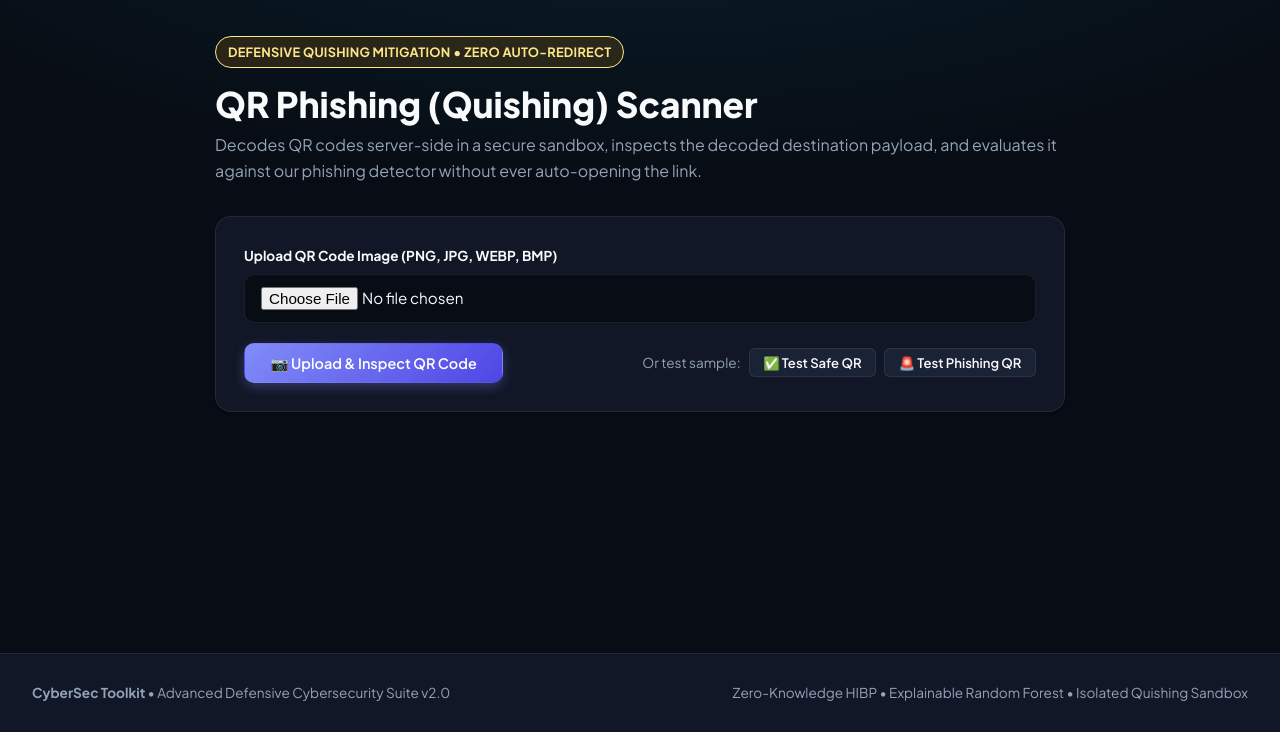
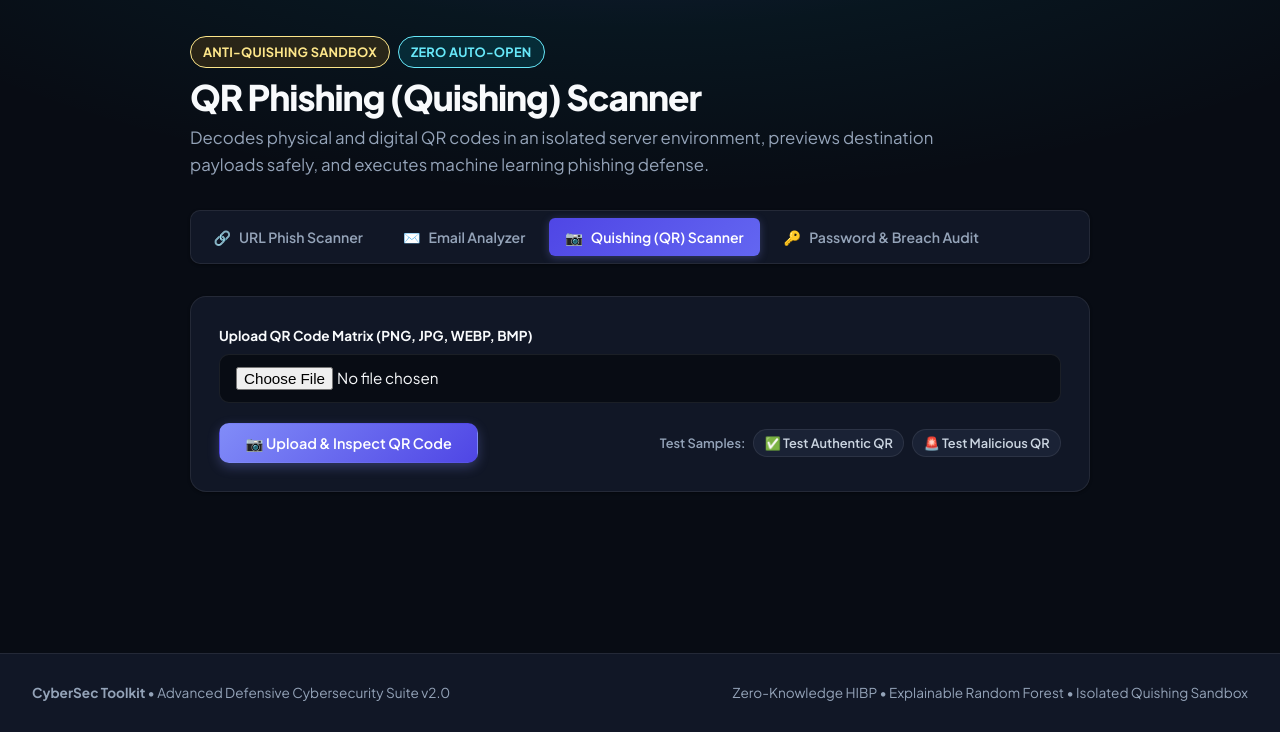
Before and after one commit to jeevicyber28/cybersec-toolkit, a Flask app: page /qr-scanner/ in a window 1280 px wide; the page is wider, and only the part inside the window is pictured. Shown: the part 68-800 px from the top of that part. Run offline with Flask 3, Linux system fonts and the light colour scheme; some libraries are stand-ins or nearby versions.

Commit message:
Enhance UI design and navigation system: app/templates/tools/qr_scanner.html

```diff
--- a/app/templates/tools/qr_scanner.html
+++ b/app/templates/tools/qr_scanner.html
@@ -3,13 +3,32 @@
 {% block title %}QR Phishing (Quishing) Scanner &bull; CyberSec Toolkit{% endblock %}
 
 {% block content %}
-<div style="max-width: 850px; margin: 0 auto;">
-  <div style="margin-bottom: 2rem;">
-    <span class="badge badge-warning" style="margin-bottom: 0.5rem;">Defensive Quishing Mitigation &bull; Zero Auto-Redirect</span>
-    <h1 style="font-size: 2.2rem; font-weight: 800;">QR Phishing (Quishing) Scanner</h1>
-    <p style="color: var(--text-muted); font-size: 1rem;">
-      Decodes QR codes server-side in a secure sandbox, inspects the decoded destination payload, and evaluates it against our phishing detector without ever auto-opening the link.
+<div style="max-width: 900px; margin: 0 auto;">
+  <div class="page-header">
+    <div style="display: flex; gap: 0.5rem; align-items: center; margin-bottom: 0.5rem;">
+      <span class="badge badge-warning">Anti-Quishing Sandbox</span>
+      <span class="badge badge-info">Zero Auto-Open</span>
+    </div>
+    <h1 class="page-title">QR Phishing (Quishing) Scanner</h1>
+    <p class="page-subtitle">
+      Decodes physical and digital QR codes in an isolated server environment, previews destination payloads safely, and executes machine learning phishing defense.
     </p>
+  </div>
+
+  <!-- Tools Quick Switcher Subnav Strip -->
+  <div class="tools-subnav">
+    <a href="{{ url_for('url_scanner.index') }}" class="tools-subnav-btn">
+      <span>🔗</span> URL Phish Scanner
+    </a>
+    <a href="{{ url_for('email_analyzer.index') }}" class="tools-subnav-btn">
+      <span>✉️</span> Email Analyzer
+    </a>
+    <a href="{{ url_for('qr_scanner.index') }}" class="tools-subnav-btn active">
+      <span>📷</span> Quishing (QR) Scanner
+    </a>
+    <a href="{{ url_for('password_checker.index') }}" class="tools-subnav-btn">
+      <span>🔑</span> Password &amp; Breach Audit
+    </a>
   </div>
 
   <!-- Upload Card -->
@@ -18,7 +37,7 @@
       <input type="hidden" name="csrf_token" value="{{ csrf_token() }}">
 
       <div class="form-group">
-        <label class="form-label" for="qr_image">Upload QR Code Image (PNG, JPG, WEBP, BMP)</label>
+        <label class="form-label" for="qr_image">Upload QR Code Matrix (PNG, JPG, WEBP, BMP)</label>
         <input type="file" id="qr_image" name="qr_image" class="form-control" accept="image/*">
       </div>
 
@@ -27,14 +46,14 @@
           📷 Upload &amp; Inspect QR Code
         </button>
 
-        <!-- Test with Samples -->
-        <div style="display: flex; align-items: center; gap: 0.5rem; font-size: 0.85rem; color: var(--text-muted);">
-          <span>Or test sample:</span>
-          <button type="submit" name="sample_choice" value="safe" class="btn btn-secondary btn-sm">
-            ✅ Test Safe QR
+        <!-- Test with Samples Chips -->
+        <div class="chip-container" style="margin-top: 0;">
+          <span class="chip-label">Test Samples:</span>
+          <button type="submit" name="sample_choice" value="safe" class="chip-btn">
+            ✅ Test Authentic QR
           </button>
-          <button type="submit" name="sample_choice" value="phish" class="btn btn-secondary btn-sm">
-            🚨 Test Phishing QR
+          <button type="submit" name="sample_choice" value="phish" class="chip-btn">
+            🚨 Test Malicious QR
           </button>
         </div>
       </div>
@@ -43,7 +62,7 @@
 
   <!-- Results Card -->
   {% if result %}
-  <div class="card" style="margin-bottom: 2.5rem; border-top: 5px solid {% if result.verdict == 'Safe' or 'Safe' in result.verdict %}#10b981{% elif result.verdict == 'Suspicious' %}#f59e0b{% elif result.success == false %}#94a3b8{% else %}#ef4444{% endif %};">
+  <div class="card" style="margin-bottom: 2.5rem; border-top: 5px solid {% if result.verdict == 'Safe' or 'Safe' in result.verdict %}var(--accent-emerald){% elif result.verdict == 'Suspicious' %}var(--accent-amber){% elif result.success == false %}var(--text-muted){% else %}var(--accent-rose){% endif %};">
     {% if not result.success %}
       <div class="alert alert-warning" style="margin-bottom: 0;">
         ⚠️ {{ result.error }}
@@ -51,46 +70,46 @@
     {% else %}
       <div style="display: flex; justify-content: space-between; align-items: flex-start; flex-wrap: wrap; gap: 1rem; margin-bottom: 1.5rem;">
         <div>
-          <span class="badge badge-{{ result.verdict_class }}" style="font-size: 1rem; padding: 0.4rem 1rem; margin-bottom: 0.5rem;">
+          <span class="badge badge-{{ result.verdict_class }}" style="font-size: 0.9rem; padding: 0.4rem 1rem; margin-bottom: 0.5rem;">
             {{ result.verdict }}
           </span>
-          <h2 style="font-size: 1.3rem; font-weight: 700; margin-top: 0.4rem;">
-            QR Payload Assessment
+          <h2 style="font-size: 1.35rem; font-weight: 800; margin-top: 0.4rem; color: var(--text-main);">
+            QR Destination Assessment
           </h2>
         </div>
         <div style="text-align: right;">
-          <span style="font-size: 0.8rem; color: var(--text-muted); text-transform: uppercase; font-weight: 600;">Risk Score</span>
-          <div style="font-size: 2.8rem; font-weight: 800; line-height: 1; color: {% if result.risk_score < 35 %}#10b981{% elif result.risk_score < 65 %}#f59e0b{% else %}#ef4444{% endif %};">
+          <span style="font-size: 0.75rem; color: var(--text-muted); text-transform: uppercase; font-weight: 700; letter-spacing: 0.05em;">Risk Index</span>
+          <div style="font-size: 3rem; font-weight: 800; line-height: 1; color: {% if result.risk_score < 35 %}var(--accent-emerald){% elif result.risk_score < 65 %}var(--accent-amber){% else %}var(--accent-rose){% endif %}; margin-top: 0.2rem;">
             {{ result.risk_score }}<span style="font-size: 1.2rem; color: var(--text-muted); font-weight: 500;">/100</span>
           </div>
         </div>
       </div>
 
       <!-- Educational Quarantine Box: Decoded URL Display BEFORE verdict -->
-      <div style="background: var(--bg-card-hover); border: 2px dashed var(--border-color); border-radius: var(--radius-md); padding: 1.5rem; margin-bottom: 1.5rem;">
-        <div style="display: flex; justify-content: space-between; align-items: center; margin-bottom: 0.5rem;">
-          <span style="font-weight: 700; font-size: 0.9rem; text-transform: uppercase; letter-spacing: 0.05em; color: var(--text-muted);">
+      <div style="background: var(--bg-surface-elevated); border: 2px dashed var(--border-subtle); border-radius: var(--radius-sm); padding: 1.5rem; margin-bottom: 1.5rem;">
+        <div style="display: flex; justify-content: space-between; align-items: center; margin-bottom: 0.6rem;">
+          <span style="font-weight: 700; font-size: 0.8rem; text-transform: uppercase; letter-spacing: 0.06em; color: var(--text-muted);">
             🔒 Decoded QR Destination (Quarantined)
           </span>
-          <span class="badge badge-info" style="font-size: 0.75rem;">Never Auto-Opened</span>
+          <span class="badge badge-info" style="font-size: 0.7rem;">Never Auto-Opened</span>
         </div>
-        <div style="font-family: monospace; font-size: 1.1rem; word-break: break-all; background: var(--bg-primary); padding: 0.8rem 1rem; border-radius: var(--radius-sm); border: 1px solid var(--border-color); user-select: all;">
+        <div style="font-family: var(--font-mono); font-size: 1.05rem; word-break: break-all; background: var(--bg-app); padding: 0.85rem 1.15rem; border-radius: var(--radius-xs); border: 1px solid var(--border-subtle); user-select: all; color: var(--text-main);">
           {{ result.decoded_url }}
         </div>
-        <p style="font-size: 0.8rem; color: var(--text-muted); margin-top: 0.6rem;">
-          🛡️ <b>Defensive Safety Rule:</b> Never scan physical stickers or unsolicited email QR codes without verifying destination domains. Attackers exploit mobile auto-open prompts to bypass email gateways.
+        <p style="font-size: 0.85rem; color: var(--text-muted); margin-top: 0.75rem;">
+          🛡️ <b>Defensive Safety Rule:</b> Attackers exploit mobile browsers that auto-open QR links to bypass enterprise firewall and DNS filters. Never scan unverified stickers or unsolicited physical vouchers.
         </p>
       </div>
 
       <!-- Explainable Features if URL -->
       {% if result.is_url and result.top_contributions %}
-        <h4 style="font-weight: 700; margin-bottom: 0.75rem;">Contributing Risk Factors:</h4>
+        <h4 style="font-weight: 700; margin-bottom: 0.75rem;">Observed Contributing Risk Factors:</h4>
         <div style="display: flex; flex-direction: column; gap: 0.6rem;">
           {% for item in result.top_contributions %}
-            <div style="display: flex; justify-content: space-between; font-size: 0.9rem; background: var(--bg-card-hover); padding: 0.6rem 0.9rem; border-radius: var(--radius-sm);">
+            <div style="display: flex; justify-content: space-between; font-size: 0.85rem; background: var(--bg-surface-elevated); padding: 0.65rem 1rem; border-radius: var(--radius-xs); border: 1px solid var(--border-subtle);">
               <span><b>{{ item.label }}:</b> <code>{{ item.value }}</code></span>
-              <span style="font-weight: 600; color: {% if item.direction == 'reduces_risk' %}#10b981{% else %}#ef4444{% endif %};">
-                {{ '+ ' ~ item.impact ~ '% Risk' if item.impact > 0 else 'Legitimate signal' }}
+              <span style="font-weight: 700; color: {% if item.direction == 'reduces_risk' %}var(--accent-emerald){% else %}var(--accent-rose){% endif %};">
+                {{ '+ ' ~ item.impact ~ '% Risk' if item.impact > 0 else 'Legitimate indicator' }}
               </span>
             </div>
           {% endfor %}
```
